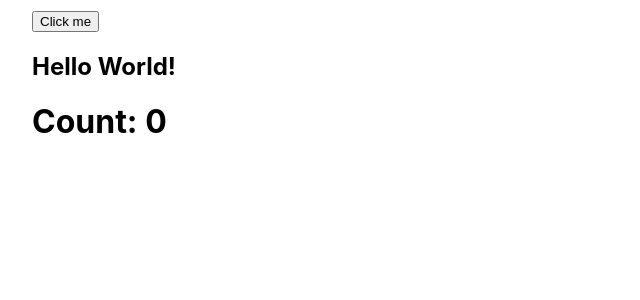
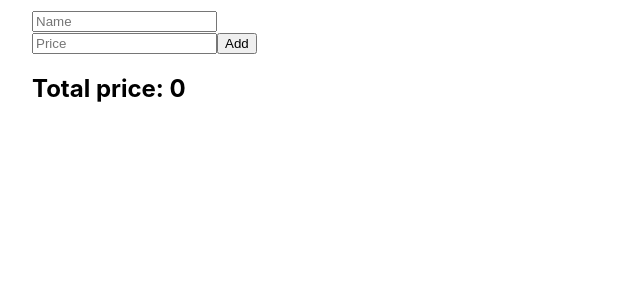
Before and after one commit to HARKINGS/REACT_JS_STUDY, a React (Create React App) app: page / in a window 1280 px wide. Shown: the top 300 px of the page, without its empty margins (0-640 px from the left). Built offline with nearby package versions, Linux system fonts and the light colour scheme.

Commit message:
update code

```diff
--- a/src/App.js
+++ b/src/App.js
@@ -1,6 +1,6 @@
 import "./App.css";
-import { useState, useCallback } from "react";
-import Content from "./Content";
+import { useState, useMemo } from "react";
+// import Content from "./Content";
 
 // 1. memo() => Higher Order Component (HOC) that prevents unnecessary re-renders
 // memo giúp ghi nhớ các component con, tránh việc re-render không cần thiết
@@ -11,18 +11,49 @@ import Content from "./Content";
 // Ví dụ: nếu bạn truyền một hàm vào component con, và hàm đó không thay đổi, thì component con sẽ không re-render lại khi component cha re-render.
 
 // 3. useMemo() => Returns a memoized value
+// useMemo giúp ghi nhớ giá trị tính toán, tránh việc tính toán lại mỗi lần re-render
 
 function App() {
-  const [count, setCount] = useState(0);
+  const [name, setName] = useState("");
+  const [price, setPrice] = useState("");
+  const [products, setProducts] = useState([]);
 
-  const handleIncrease = useCallback(() => {
-    setCount((prevCount) => prevCount + 1);
-  }, []);
+  const handleSubmit = () => {
+    setProducts((prev) => [...prev, { name, price: +price }]);
+  };
+
+  const totalPrice = useMemo(() => {
+    const result = products.reduce((total, product) => {
+      console.log("calculate total price");
+      return total + product.price;
+    }, 0);
+    return result;
+  }, [products]);
 
   return (
     <div style={{ padding: "10px 32px" }}>
-      <Content onIncrease={handleIncrease} />
-      <h1>Count: {count}</h1>
+      <input
+        type="text"
+        placeholder="Name"
+        value={name}
+        onChange={(e) => setName(e.target.value)}
+      />
+      <br />
+      <input
+        type="number"
+        placeholder="Price"
+        value={price}
+        onChange={(e) => setPrice(e.target.value)}
+      />
+      <button onClick={handleSubmit}>Add</button>
+      <h2>Total price: {totalPrice}</h2>
+      <ul>
+        {products.map((product, index) => (
+          <li key={index}>
+            {product.name} - {product.price}
+          </li>
+        ))}
+      </ul>
     </div>
   );
 }
```
